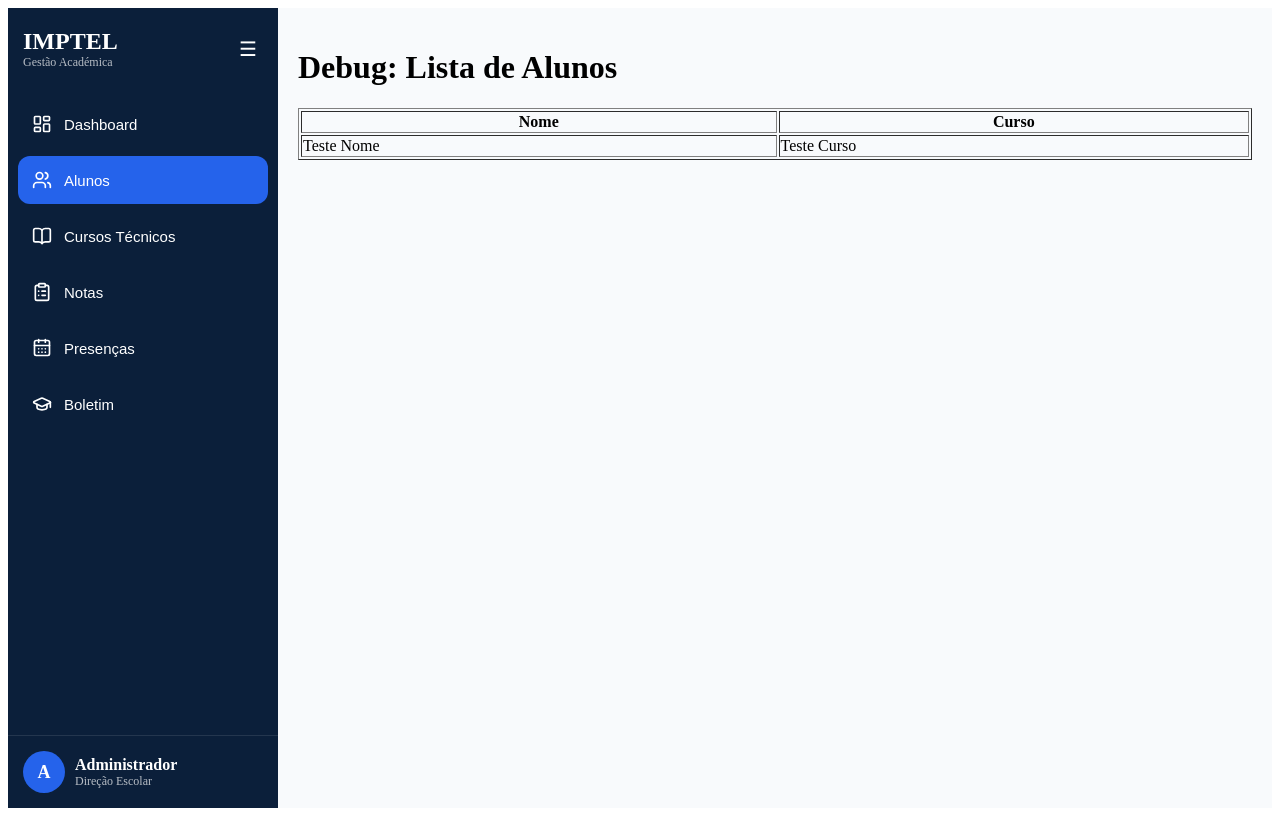
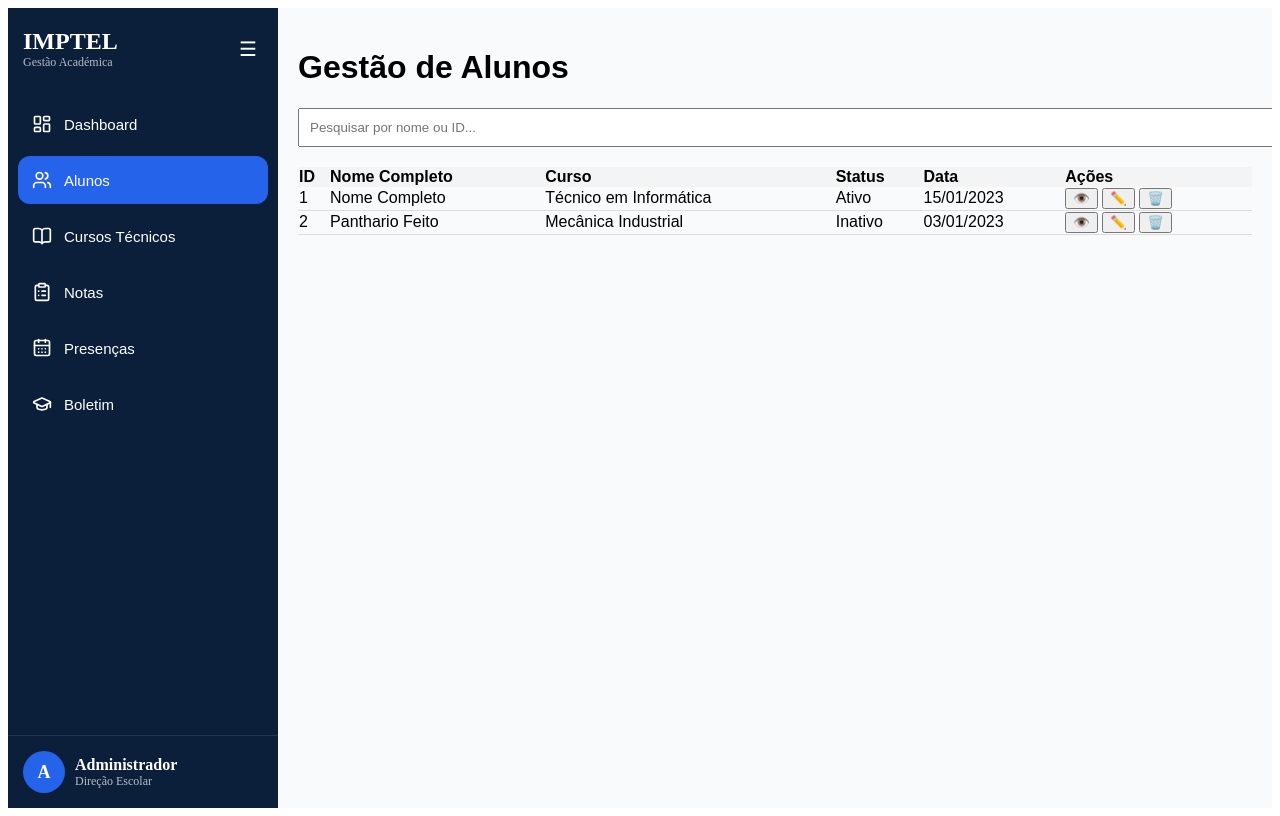
Before and after one commit to itzalexandre4-lgtm/Portal-IMPTEL, a React (Vite) app in the folder frontend/: page / in a window 1280 px wide. Both pictures are taken after a click on the button "Alunos". Built offline with nearby package versions, Linux system fonts and the light colour scheme; no server answers.

Commit message:
Implementando tabela de alunos com pesquisa

```diff
--- a/frontend/src/pages/Students.jsx
+++ b/frontend/src/pages/Students.jsx
@@ -1,25 +1,47 @@
-import { useState } from 'react';
+import React, { useState } from 'react';
 
 export default function Students() {
-  const [alunos, setAlunos] = useState([
-    { nome: 'Teste Nome', curso: 'Teste Curso', email: 'teste@email.com', telefone: '000000' }
+  const [searchTerm, setSearchTerm] = useState('');
+  const [alunos] = useState([
+    { id: 1, nome: 'Nome Completo', curso: 'Técnico em Informática', status: 'Ativo', data: '15/01/2023' },
+    { id: 2, nome: 'Panthario Feito', curso: 'Mecânica Industrial', status: 'Inativo', data: '03/01/2023' },
+    // Adiciona aqui o resto dos teus dados...
   ]);
 
+  const filteredAlunos = alunos.filter(aluno =>
+    aluno.nome.toLowerCase().includes(searchTerm.toLowerCase())
+  );
+
   return (
-    <div style={{ padding: '20px', color: 'black' }}>
-      <h1>Debug: Lista de Alunos</h1>
-      <table border="1" style={{ width: '100%', marginTop: '20px' }}>
+    <div style={{ padding: '20px', fontFamily: 'Arial, sans-serif' }}>
+      <h1>Gestão de Alunos</h1>
+
+      {/* Barra de Pesquisa */}
+      <input
+        type="text"
+        placeholder="Pesquisar por nome ou ID..."
+        style={{ width: '100%', padding: '10px', marginBottom: '20px' }}
+        onChange={(e) => setSearchTerm(e.target.value)}
+      />
+
+      {/* Tabela */}
+      <table style={{ width: '100%', borderCollapse: 'collapse' }}>
         <thead>
-          <tr>
-            <th>Nome</th>
-            <th>Curso</th>
+          <tr style={{ backgroundColor: '#f4f4f4', textAlign: 'left' }}>
+            <th>ID</th><th>Nome Completo</th><th>Curso</th><th>Status</th><th>Data</th><th>Ações</th>
           </tr>
         </thead>
         <tbody>
-          {alunos.map((aluno, index) => (
-            <tr key={index}>
+          {filteredAlunos.map((aluno) => (
+            <tr key={aluno.id} style={{ borderBottom: '1px solid #ddd' }}>
+              <td>{aluno.id}</td>
               <td>{aluno.nome}</td>
               <td>{aluno.curso}</td>
+              <td>{aluno.status}</td>
+              <td>{aluno.data}</td>
+              <td>
+                <button>👁️</button> <button>✏️</button> <button>🗑️</button>
+              </td>
             </tr>
           ))}
         </tbody>
```
